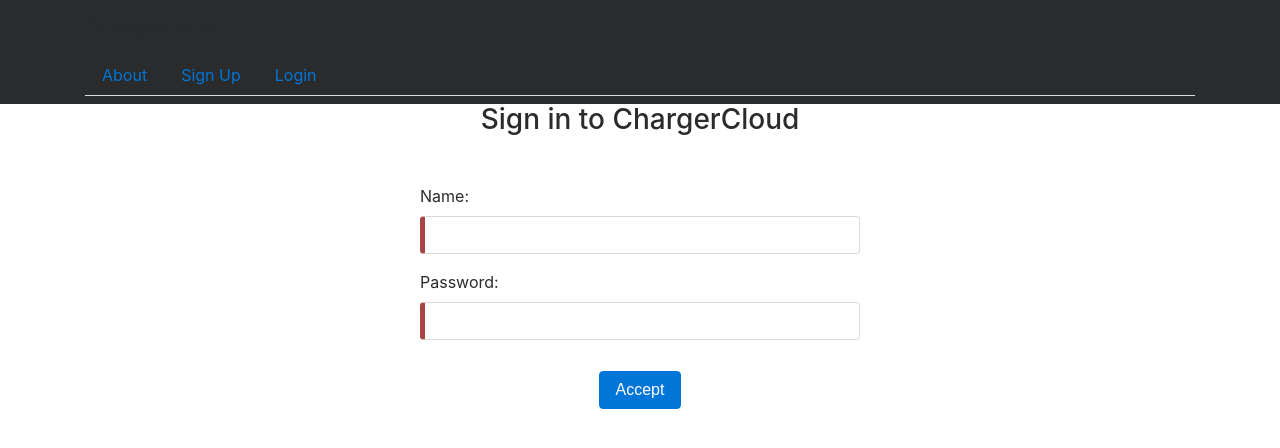
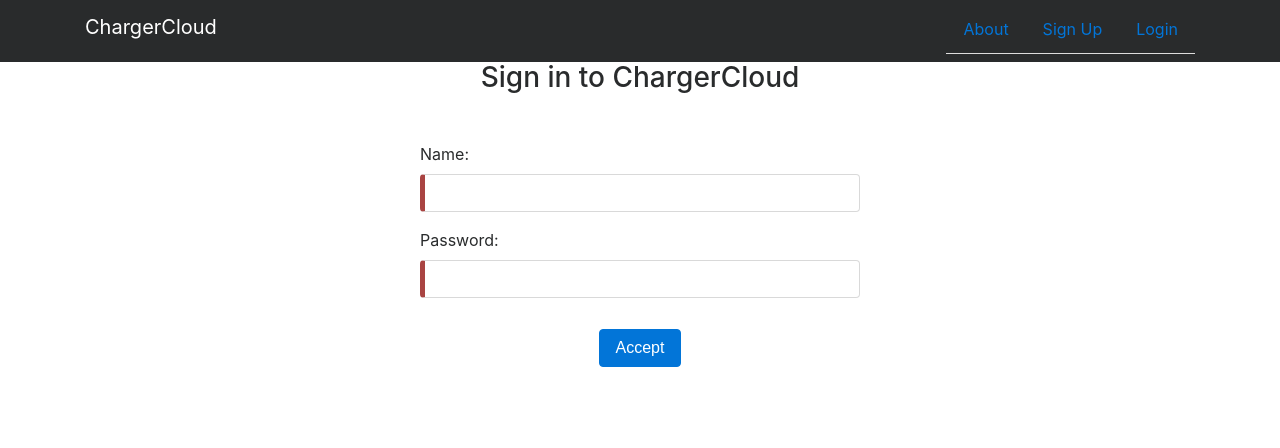
Before and after one commit to efegure/play-java-Web, an Angular app: page / in a window 1280 px wide. Shown: the top 448 px of the page. Built offline with nearby package versions, Linux system fonts and the light colour scheme.

Commit message:
style fixes

```diff
--- a/src/app/app.component.html
+++ b/src/app/app.component.html
@@ -1,7 +1,7 @@
 
 <nav class="navbar navbar-fixed-top navbar-dark bg-inverse">
-    <div class="container">
-        <label class="navbar-brand">ChargerCloud</label>
+    <div class="container" fxLayout="row">
+        <label style="color:white" class="navbar-brand">ChargerCloud</label>
         <ul class="nav  nav-tabs ml-auto" routerLinkActive="active">
              <li style="float:right" *ngIf="!userService.loggedIn" class="nav-item"><a class="nav-link" routerLink="about">About</a></li>
 
```
